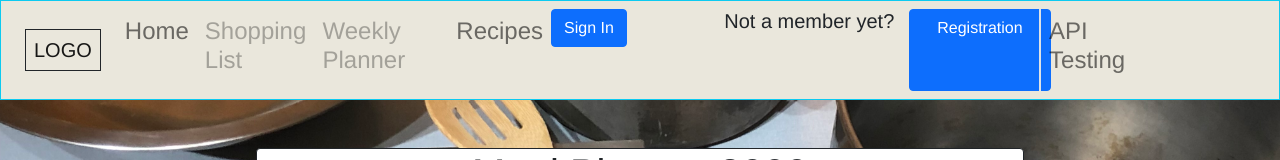
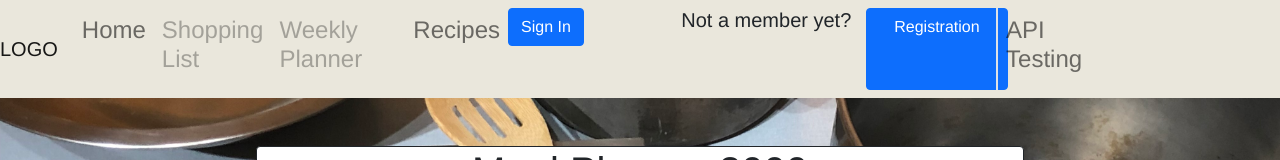
Before and after one commit to Nhoward712/MealPlanner, a Vue app: page / in a window 1280 px wide. Shown: the top 160 px of the page. Built offline with nearby package versions, Linux system fonts and the light colour scheme; no server answers; the database is empty.

Commit message:
Rolled back navbar changes that wouldn't allow sign in

```diff
--- a/src/components/NavBar.vue
+++ b/src/components/NavBar.vue
@@ -1,7 +1,7 @@
 <template>
     <div id="nav">
-        <nav class="navbar navbar-expand-sm sticky-top navbar-light border border-info">
-            <a class="navbar-brand ms-4 border ps-2 pe-2 border-dark" href="#">LOGO</a>
+        <nav class="navbar navbar-expand-sm navbar-light ">
+            <a class="navbar-brand" href="#">LOGO</a>
             <button class="navbar-toggler" type="button" data-bs-toggle="collapse" data-bs-target="#navbarSupportedContent" aria-controls="navbarSupportedContent" aria-expanded="false" aria-label="Toggle navigation">
                 <span class="navbar-toggler-icon"></span>
             </button>
@@ -9,7 +9,7 @@
             <div class="collapse navbar-collapse " id="navbarSupportedContent" data-toggle="collapse" data-target="#navbarSupportedContent">
                 <ul class="navbar-nav mr-auto">
                     <li class="nav-item ">
-                        <router-link class="nav-item nav-link "  to="/"><h4>Home</h4></router-link>
+                        <router-link class="nav-item nav-link " to="/"><h4>Home</h4></router-link>
                     </li>
                     <li class="nav-item" v-if="currentUser">
                         <router-link class="nav-item nav-link " :to="{name:'ShoppingList', params:{userRole, userName}}"><h4>Shopping List</h4></router-link>
@@ -23,7 +23,9 @@
                     <li class="nav-item" v-else>
                         <h4 class="nav-item nav-link disabled"> Weekly Planner</h4>
                     </li>
-
+                    <li class="nav-item" v-if="userRole ==='admin' ">
+                        <router-link class="nav-item nav-link " :to="{name:'InventoryList',params:{userRole, userName}}"><h4>Inventory</h4></router-link>
+                    </li>
                     <li class="nav-item">
                         <router-link class="nav-item nav-link " :to="{name:'Recipes',params:{userRole, userName}}"><h4>Recipes</h4></router-link>
                     </li>
@@ -44,9 +46,6 @@
                         <span v-if="currentUser" class="">
                             <p class="ps-2 pe-2 mt-2">Logged in as: <b>{{ userName }}</b></p>
                         </span>
-                    </li>
-                    <li class="nav-item" v-if="userRole ==='admin' ">
-                        <router-link class="nav-item nav-link " :to="{name:'InventoryList',params:{userRole, userName}}"><h4>Inventory</h4></router-link>
                     </li>
                     <li>
                         <router-link class="nav-item nav-link " :to="{name:'ajaxtesting', params:{userRole, userName}}"><h4>API Testing</h4></router-link>
```
